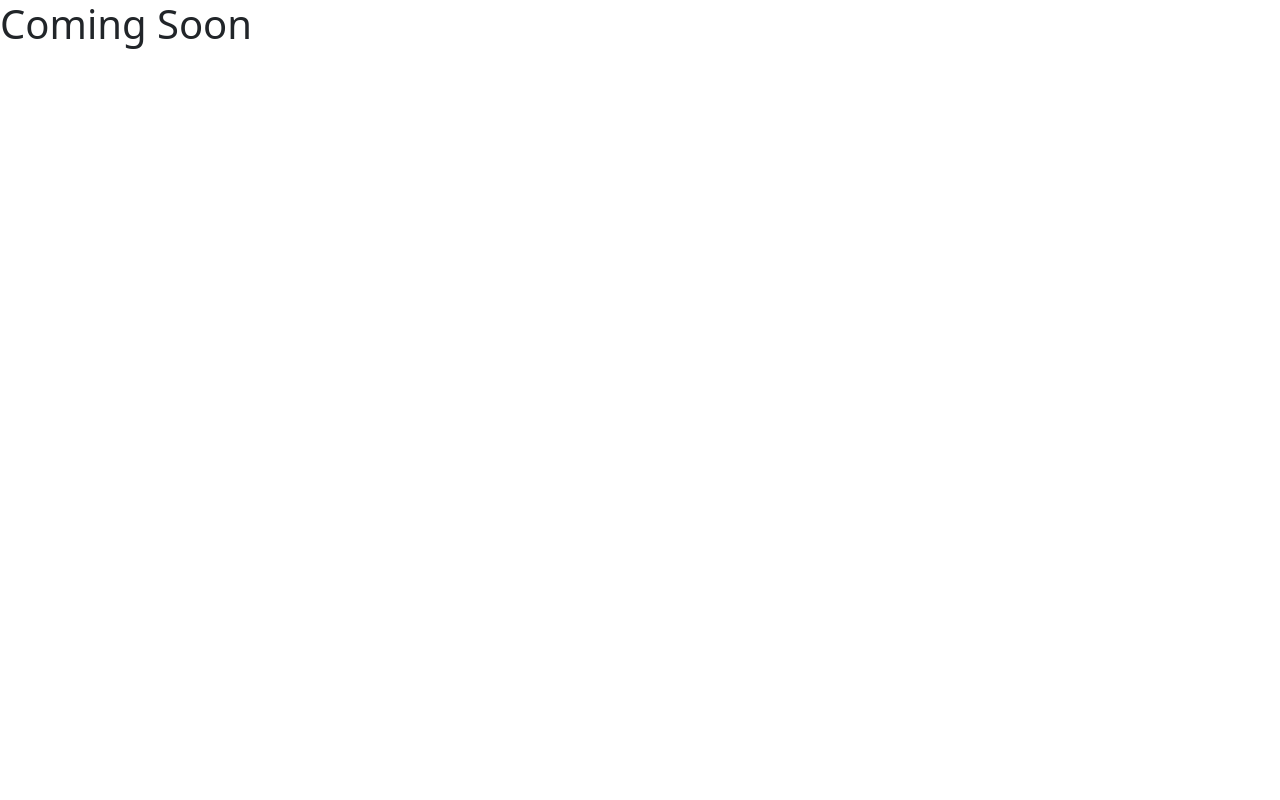
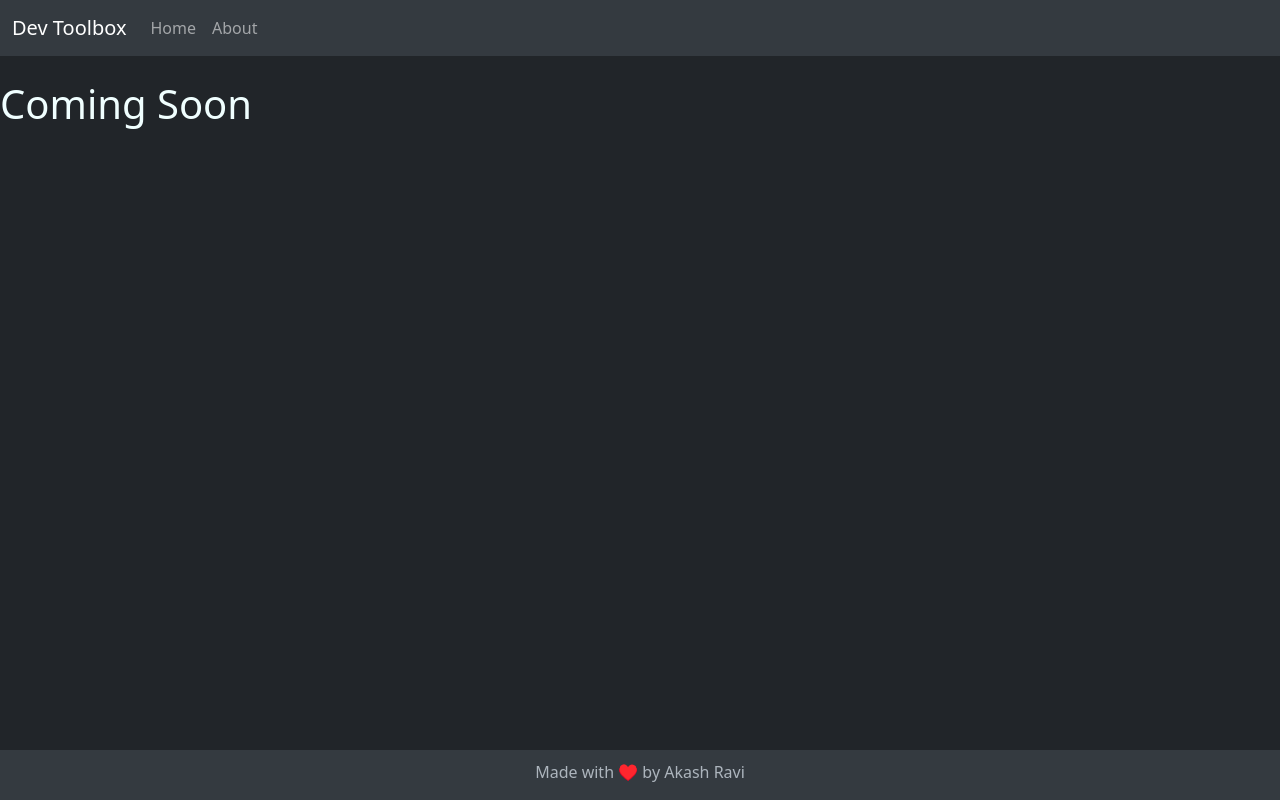
Before and after one commit to techtocore/Dev-Toolbox, an Angular app: page / in a window 1280 px wide. Built offline with nearby package versions, Linux system fonts and the light colour scheme.

Commit message:
Styling + header & footer

```diff
--- a/src/app/app.component.html
+++ b/src/app/app.component.html
@@ -1,2 +1,23 @@
+<nav class="navbar navbar-expand-lg navbar-dark navbar-style">
+  <div class="container-fluid">
+    <a class="navbar-brand" href="#">Dev Toolbox</a>
+    <button class="navbar-toggler" type="button" data-bs-toggle="collapse" data-bs-target="#navbarNavAltMarkup"
+      aria-controls="navbarNavAltMarkup" aria-expanded="false" aria-label="Toggle navigation">
+      <span class="navbar-toggler-icon"></span>
+    </button>
+    <div class="collapse navbar-collapse" id="navbarNavAltMarkup">
+      <div class="navbar-nav">
+        <a class="nav-link" href="#">Home</a>
+        <a class="nav-link" href="#">About</a>
+      </div>
+    </div>
+  </div>
+</nav>
+
+<br>
 <h1>Coming Soon</h1>
 <router-outlet></router-outlet>
+
+<footer>
+  <a class="footer-link" href="https://akashravi.github.io/" target="_blank"> Made with ♥️ by Akash Ravi </a>
+</footer>
--- a/src/app/app.component.scss
+++ b/src/app/app.component.scss
@@ -0,0 +1,23 @@
+footer {
+    position: fixed;
+    text-align: center;
+    bottom: 0;
+    width: 100%;
+    height: 50px;
+    padding-top: 10px;
+    background-color: #343a40;
+    color: rgb(173, 181, 189);
+}
+
+.navbar-style {
+    background-color: #343a40;
+}
+
+.footer-link {
+    color: rgb(173, 181, 189);
+    text-decoration: none;
+}
+
+.footer-link:hover {
+    color: azure;
+  }
--- a/src/index.html
+++ b/src/index.html
@@ -7,7 +7,7 @@
   <meta name="viewport" content="width=device-width, initial-scale=1">
   <link rel="icon" type="image/x-icon" href="favicon.ico">
 </head>
-<body>
+<body class="bg-dark">
   <app-root></app-root>
 </body>
 </html>
--- a/src/styles.scss
+++ b/src/styles.scss
@@ -1,2 +1,6 @@
 /* You can add global styles to this file, and also import other style files */
 @import '~bootstrap/scss/bootstrap';
+
+body {
+    color: azure;
+}
```
